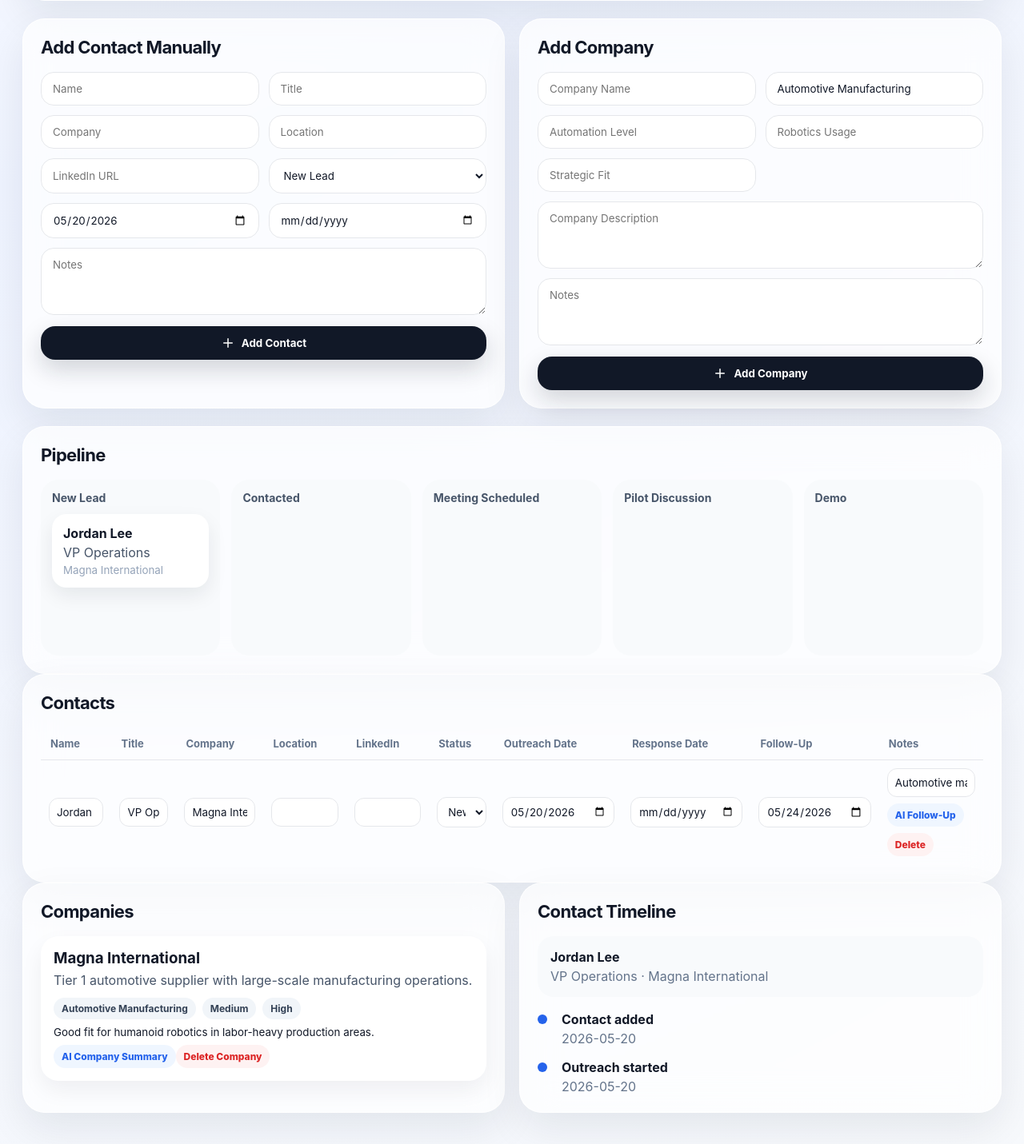
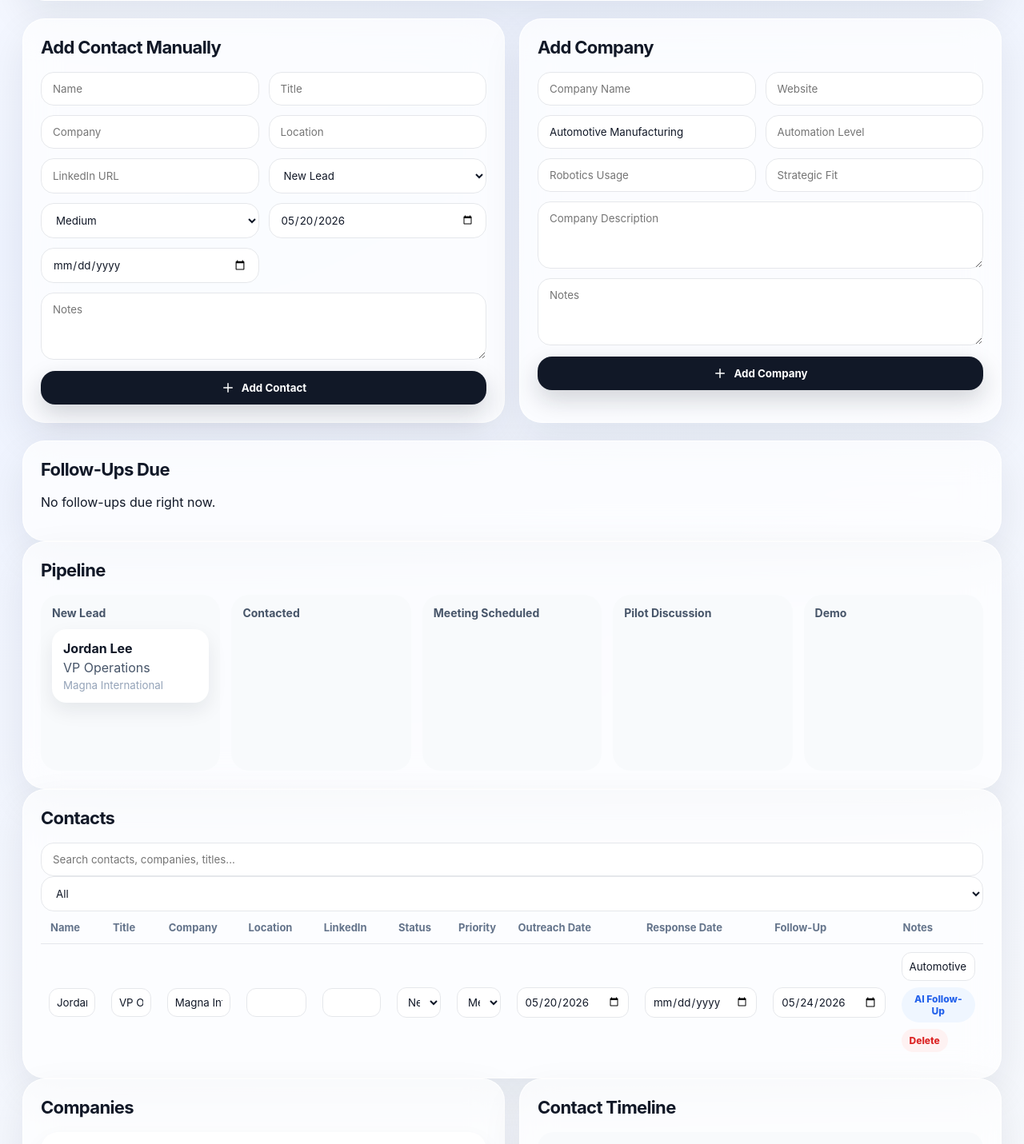
Before and after one commit to danicayuen-foundation/foundation-crm2, a React (Vite) app: page / in a window 1280 px wide. Shown: the part 619-2050 px from the top of the page at 80% size. Built offline with nearby package versions, Linux system fonts and the light colour scheme.

Commit message:
Add priority and website fields to contacts and companies

```diff
--- a/src/main.jsx
+++ b/src/main.jsx
@@ -30,6 +30,7 @@ const starterContacts = [
     location: "",
     linkedinUrl: "",
     status: "New Lead",
+    priority: "Medium",
     outreachDate: "2026-05-20",
     responseDate: "",
     followUpDate: "2026-05-24",
@@ -45,6 +46,7 @@ const starterCompanies = [
   {
     id: 1,
     name: "Magna International",
+    website: "",
     description: "Tier 1 automotive supplier with large-scale manufacturing operations.",
     industry: "Automotive Manufacturing",
     automationLevel: "Medium",
@@ -65,6 +67,8 @@ function App() {
   const [duplicateWarning, setDuplicateWarning] = useState("");
   const [aiLoading, setAiLoading] = useState(false);
   const [aiMessage, setAiMessage] = useState("");
+  const [searchTerm, setSearchTerm] = useState("");
+  const [statusFilter, setStatusFilter] = useState("All");
 
   const [newContact, setNewContact] = useState({
     name: "",
@@ -73,6 +77,7 @@ function App() {
     location: "",
     linkedinUrl: "",
     status: "New Lead",
+    priority: "Medium",
     outreachDate: today(),
     responseDate: "",
     followUpDate: "",
@@ -81,6 +86,7 @@ function App() {
 
   const [newCompany, setNewCompany] = useState({
     name: "",
+    website: "",
     description: "",
     industry: "Automotive Manufacturing",
     automationLevel: "",
@@ -116,6 +122,24 @@ useEffect(() => {
     };
   }, [contacts, companies]);
 
+  const filteredContacts = useMemo(() => {
+    return contacts.filter((contact) => {
+      const searchText =
+        `${contact.name} ${contact.title} ${contact.company} ${contact.notes}`.toLowerCase();
+
+      const matchesSearch = searchText.includes(searchTerm.toLowerCase());
+      const matchesStatus = statusFilter === "All" || contact.status === statusFilter;
+
+      return matchesSearch && matchesStatus;
+    });
+  }, [contacts, searchTerm, statusFilter]);
+
+  const followUpsDue = useMemo(() => {
+    return contacts.filter(
+      (contact) => contact.followUpDate && contact.followUpDate <= today()
+    );
+  }, [contacts]);
+
   function isDuplicate(contactData) {
     return contacts.find((c) => {
       const sameName =
@@ -148,6 +172,7 @@ useEffect(() => {
       ...contactData,
       id: Date.now(),
       status: contactData.status || "New Lead",
+      priority: contactData.priority || "Medium",
       outreachDate: contactData.outreachDate || today(),
       responseDate: contactData.responseDate || "",
       followUpDate: contactData.followUpDate || "",
@@ -170,6 +195,7 @@ useEffect(() => {
         {
           id: Date.now() + 1,
           name: contact.company,
+          website: "",
           description: "",
           industry: "Automotive Manufacturing",
           automationLevel: "",
@@ -192,6 +218,7 @@ useEffect(() => {
       location: "",
       linkedinUrl: "",
       status: "New Lead",
+      priority: "Medium",
       outreachDate: today(),
       responseDate: "",
       followUpDate: "",
@@ -237,6 +264,7 @@ useEffect(() => {
           location: data.location || "",
           linkedinUrl: data.linkedinUrl || "",
           status: "New Lead",
+          priority: "Medium",
           outreachDate: today(),
           responseDate: "",
           followUpDate: "",
@@ -276,7 +304,6 @@ useEffect(() => {
       strategicFit: "",
       notes: ""
     });
-
   }
 
   function updateContact(id, field, value) {
@@ -379,6 +406,7 @@ function clearAllData() {
     localStorage.removeItem("foundationContacts");
     localStorage.removeItem("foundationCompanies");
   }
+
   function exportExcel() {
     const cleanContacts = contacts.map(({ timeline, ...contact }) => contact);
 
@@ -467,6 +495,12 @@ function clearAllData() {
               {stages.map((stage) => <option key={stage}>{stage}</option>)}
             </select>
 
+            <select value={newContact.priority} onChange={(e) => setNewContact({ ...newContact, priority: e.target.value })}>
+              <option>Low</option>
+              <option>Medium</option>
+              <option>High</option>
+            </select>
+
             <input type="date" value={newContact.outreachDate} onChange={(e) => setNewContact({ ...newContact, outreachDate: e.target.value })} />
             <input type="date" value={newContact.followUpDate} onChange={(e) => setNewContact({ ...newContact, followUpDate: e.target.value })} />
           </div>
@@ -484,6 +518,7 @@ function clearAllData() {
 
           <div className="formGrid">
             <input placeholder="Company Name" value={newCompany.name} onChange={(e) => setNewCompany({ ...newCompany, name: e.target.value })} />
+            <input placeholder="Website" value={newCompany.website} onChange={(e) => setNewCompany({ ...newCompany, website: e.target.value })} />
             <input placeholder="Industry" value={newCompany.industry} onChange={(e) => setNewCompany({ ...newCompany, industry: e.target.value })} />
             <input placeholder="Automation Level" value={newCompany.automationLevel} onChange={(e) => setNewCompany({ ...newCompany, automationLevel: e.target.value })} />
             <input placeholder="Robotics Usage" value={newCompany.roboticsUsage} onChange={(e) => setNewCompany({ ...newCompany, roboticsUsage: e.target.value })} />
@@ -498,6 +533,28 @@ function clearAllData() {
             Add Company
           </button>
         </div>
+      </section>
+
+      <section className="card">
+        <h2>Follow-Ups Due</h2>
+
+        {followUpsDue.length === 0 ? (
+          <p className="emptyText">No follow-ups due right now.</p>
+        ) : (
+          <div className="followUpGrid">
+            {followUpsDue.map((contact) => (
+              <div className="followUpCard" key={contact.id}>
+                <strong>{contact.name}</strong>
+                <span>{contact.title} · {contact.company}</span>
+                <p>Due: {contact.followUpDate}</p>
+
+                <button className="miniButton" onClick={() => recommendFollowUp(contact)}>
+                  Generate Follow-Up
+                </button>
+              </div>
+            ))}
+          </div>
+        )}
       </section>
 
       <section className="card">
@@ -521,7 +578,24 @@ function clearAllData() {
       </section>
 
       <section className="card">
+        <div className="sectionHeader">
           <h2>Contacts</h2>
+
+          <div className="filterRow">
+            <input
+              placeholder="Search contacts, companies, titles..."
+              value={searchTerm}
+              onChange={(e) => setSearchTerm(e.target.value)}
+            />
+
+            <select value={statusFilter} onChange={(e) => setStatusFilter(e.target.value)}>
+              <option>All</option>
+              {stages.map((stage) => (
+                <option key={stage}>{stage}</option>
+              ))}
+            </select>
+          </div>
+        </div>
 
         <div className="tableWrap">
           <table>
@@ -533,6 +607,7 @@ function clearAllData() {
                 <th>Location</th>
                 <th>LinkedIn</th>
                 <th>Status</th>
+                <th>Priority</th>
                 <th>Outreach Date</th>
                 <th>Response Date</th>
                 <th>Follow-Up</th>
@@ -541,7 +616,7 @@ function clearAllData() {
             </thead>
 
             <tbody>
-              {contacts.map((contact) => (
+              {filteredContacts.map((contact) => (
                 <tr key={contact.id} onClick={() => setSelectedContact(contact)}>
                   <td><input value={contact.name} onChange={(e) => updateContact(contact.id, "name", e.target.value)} /></td>
                   <td><input value={contact.title} onChange={(e) => updateContact(contact.id, "title", e.target.value)} /></td>
@@ -551,6 +626,13 @@ function clearAllData() {
                   <td>
                     <select value={contact.status} onChange={(e) => updateContact(contact.id, "status", e.target.value)}>
                       {stages.map((stage) => <option key={stage}>{stage}</option>)}
+                    </select>
+                  </td>
+                  <td>
+                    <select value={contact.priority || "Medium"} onChange={(e) => updateContact(contact.id, "priority", e.target.value)}>
+                      <option>Low</option>
+                      <option>Medium</option>
+                      <option>High</option>
                     </select>
                   </td>
                   <td><input type="date" value={contact.outreachDate} onChange={(e) => updateContact(contact.id, "outreachDate", e.target.value)} /></td>
@@ -582,12 +664,15 @@ function clearAllData() {
             {companies.map((company) => (
               <div className="companyCard" key={company.id}>
                 <h3>{company.name}</h3>
+                {company.website && <p>{company.website}</p>}
                 <p>{company.description || "No description yet."}</p>
+
                 <div className="tagRow">
                   <span>{company.industry}</span>
                   <span>{company.automationLevel || "Automation TBD"}</span>
                   <span>{company.strategicFit || "Fit TBD"}</span>
                 </div>
+
                 <small>{company.notes}</small>
 
                 <button className="miniButton" onClick={() => summarizeCompany(company)}>
```
Lines whose indentation alone changed are shown as unchanged.
